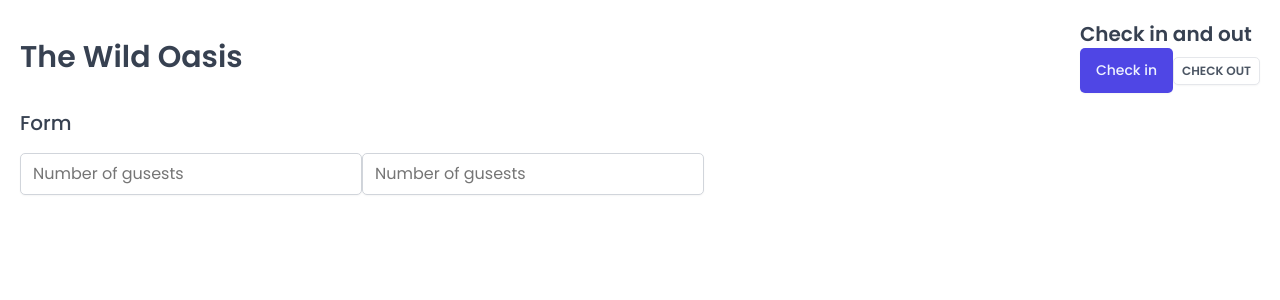
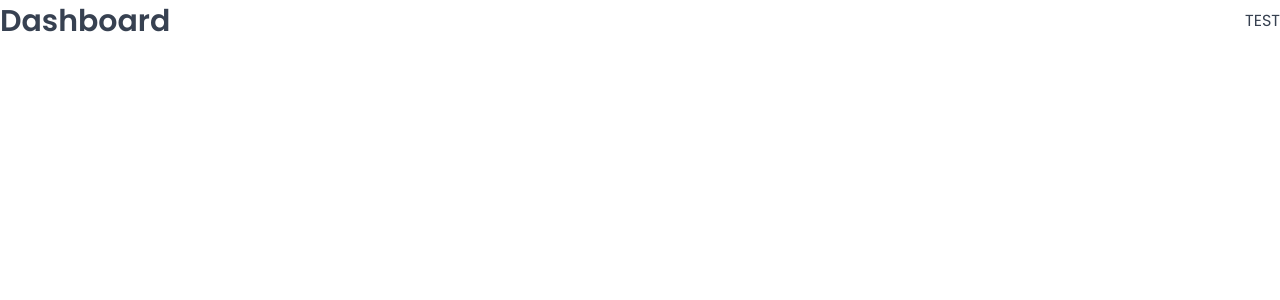
Before and after one commit to AusBruce/wild-oasis, a React (Vite) app in the folder wild-oasis/: page /dashboard in a window 1280 px wide. Shown: the top 300 px of the page. Built offline with nearby package versions, Linux system fonts and the light colour scheme; a web font is replaced by a local one.

Commit message:
set up Route

```diff
--- a/wild-oasis/package.json
+++ b/wild-oasis/package.json
@@ -12,6 +12,7 @@
   "dependencies": {
     "react": "^18.2.0",
     "react-dom": "^18.2.0",
+    "react-router-dom": "^6.29.0",
     "styled-components": "^6.1.15"
   },
   "devDependencies": {
--- a/wild-oasis/src/App.jsx
+++ b/wild-oasis/src/App.jsx
@@ -1,64 +1,65 @@
-// import React from 'react'
+import {BrowserRouter, Routes,Route, Navigate} from "react-router-dom"
+import GlobalStyles from "./styles/GlobalStyles"
 
-import styled from "styled-components"
-import GlobalStyles from "./styles/GlobalStyle";
-import Button from "./ui/Button";
-import Input from "./ui/Input"
-import Heading from "./ui/Heading";
-import Row from "./ui/row";
+
+import Dashboard from "./pages/Dashboard"
+
+import Bookings from "./pages/Bookings";
+import Cabins from "./pages/Cabins";
+import Users from "./pages/Users";
+import Settings from "./pages/Settings";
+import Account from "./pages/Account";
+import Login from "./pages/Login";
+import PageNotFound from "./pages/PageNotFound";
+// import AppLayout from "./ui/AppLayout";
+function App () {
+  return (
+
+<>
+<GlobalStyles/>
+<BrowserRouter>
+<Routes>
+
+<Route index element= {<Navigate replace to="dashboard"/>
+
+}/>
+
+<Route path="dashboard"  element= {<Dashboard/>
+
+}/>
+
+<Route path="bookings"  element= {<Bookings/>
+
+}/>
+<Route path="cabins"  element= {<Cabins/>
+
+}/>
+<Route path="users"  element= {<Users/>
+
+}/>
+<Route path="settings"  element= {<Settings/>
+
+}/>
+<Route path="account"  element= {<Account/>
+
+}/>
+<Route path="login"  element= {<Login/>
+
+}/>
+
+<Route path="*"  element= {<PageNotFound/>
+
+}/>
+
+</Routes>
 
 
 
 
+</BrowserRouter>
 
+</>
 
-
-
-const StyledApp= styled.div`
-
-  /* background-color: orangered; */
-  padding: 20px;
-`
-
-
-const App = () => {
-  return (
-<>
-    <GlobalStyles/>
-  <StyledApp>
-<Row >
-    <Row type="horizontal">
-    <Heading as='h1'>The Wild Oasis</Heading>
-
-    <div>
-
-
-     <Heading as='h2'>Check in and out
-
-      </Heading>
-
-     <Button  onClick={()=>alert('Check in')}>Check in</Button>
-
-     <Button variation="secondary" size="small" onClick={()=>alert('Check out')}>Check out</Button>
-    </div>
-     </Row>
-
-     <Heading as='h3'>Form </Heading>
-
-<Row >
-     <form >
-
-     <Input type="number" placeholder="Number of gusests"/>
-
-     <Input type="number" placeholder="Number of gusests"/>
-     </form>
-
-     </Row>
-     </Row>
-      </StyledApp>
-
-
- </>
   )
 }
 
```
Also changed, not shown: wild-oasis/src/styles/GlobalStyles.js (renamed from wild-oasis/src/styles/GlobalStyle.js), 1 other file (tests, documents, lock files or other folders).
